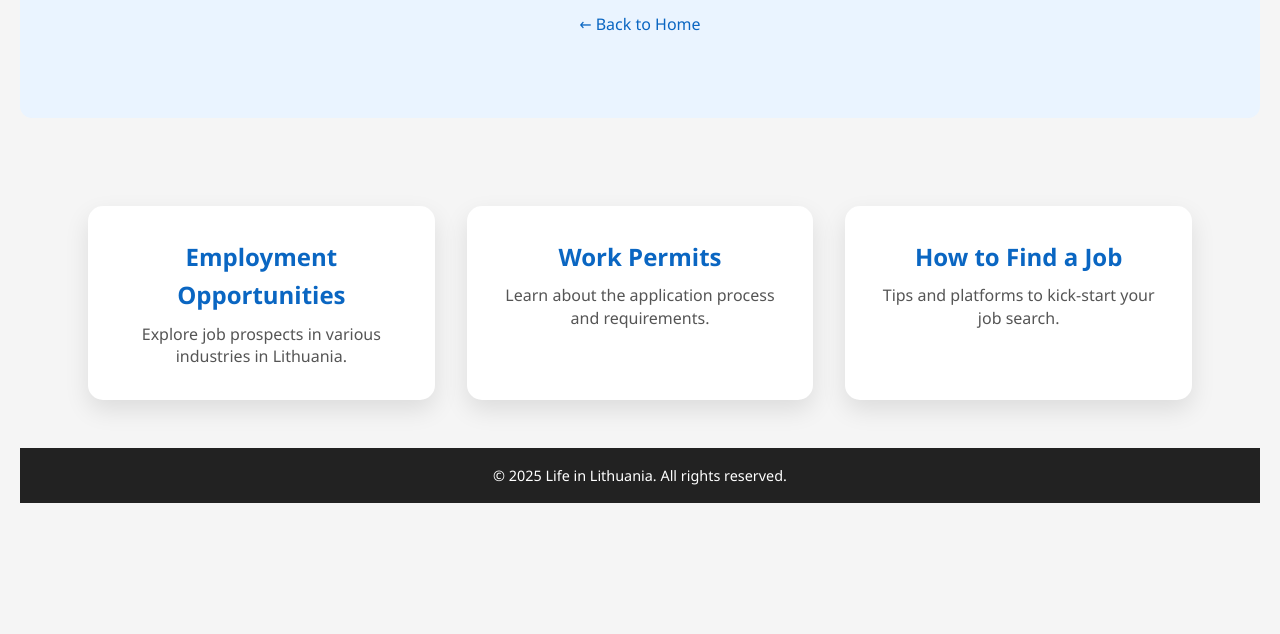
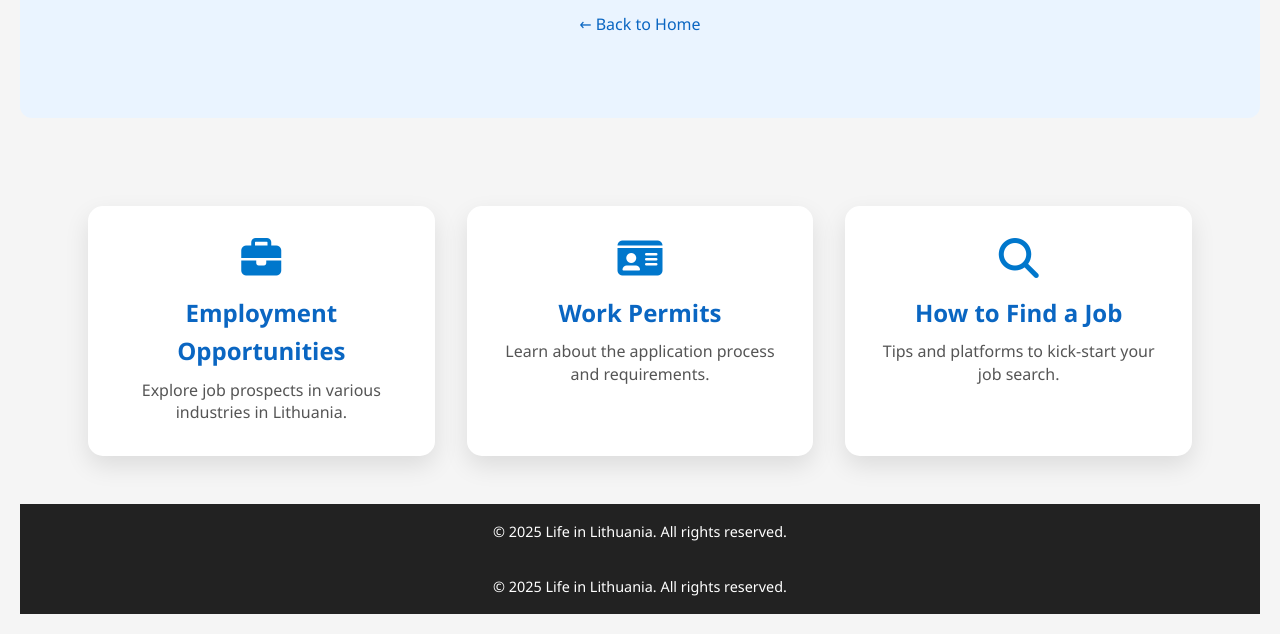
Before and after one commit to VytisNO/I-knowLithuania, a plain HTML site: page work.html in a window 1280 px wide. Shown: the part 215-849 px from the top of the page. Before the commit the page ends 800 px from the top, so only its background shows below. Drawn offline with nearby package versions, Linux system fonts and the light colour scheme.

Commit message:
Update work.html

```diff
--- a/work.html
+++ b/work.html
@@ -5,9 +5,13 @@
   <meta name="viewport" content="width=device-width, initial-scale=1.0"/>
   <title>Work in Lithuania</title>
   <link rel="stylesheet" href="style.css" />
+  <link rel="stylesheet" href="https://cdnjs.cloudflare.com/ajax/libs/font-awesome/6.5.0/css/all.min.css"/>
+  <link rel="stylesheet" href="https://unpkg.com/aos@2.3.1/dist/aos.css"/>
+
 </head>
 <body>
-  <header class="hero">
+
+  <header class="hero" data-aos="fade-in">
     <div class="overlay">
       <h1>Working in Lithuania</h1>
       <p>Your gateway to career opportunities in the Baltics</p>
@@ -18,17 +22,20 @@
   </header>
 
   <main class="cards">
-    <a class="card" href="EmploymentOpportunities.html">
+    <a class="card" href="EmploymentOpportunities.html" data-aos="fade-up" data-aos-delay="100">
+      <i class="fas fa-briefcase"></i>
       <h2>Employment Opportunities</h2>
       <p>Explore job prospects in various industries in Lithuania.</p>
     </a>
 
-    <a class="card" href="workpermits.html">
+    <a class="card" href="workpermits.html" data-aos="fade-up" data-aos-delay="200">
+      <i class="fas fa-id-card"></i>
       <h2>Work Permits</h2>
       <p>Learn about the application process and requirements.</p>
     </a>
 
-    <a class="card" href="howtofindajob.html">
+    <a class="card" href="howtofindajob.html" data-aos="fade-up" data-aos-delay="300">
+      <i class="fas fa-search"></i>
       <h2>How to Find a Job</h2>
       <p>Tips and platforms to kick-start your job search.</p>
     </a>
@@ -37,5 +44,19 @@
   <footer>
     <p>&copy; 2025 Life in Lithuania. All rights reserved.</p>
   </footer>
+
+  <script src="https://unpkg.com/aos@2.3.1/dist/aos.js"></script>
+  <script>
+    AOS.init({
+      duration: 1000,
+      once: true
+    });
+  </script>
 </body>
 </html>
+
+  <footer>
+    <p>&copy; 2025 Life in Lithuania. All rights reserved.</p>
+  </footer>
+</body>
+</html>
```
